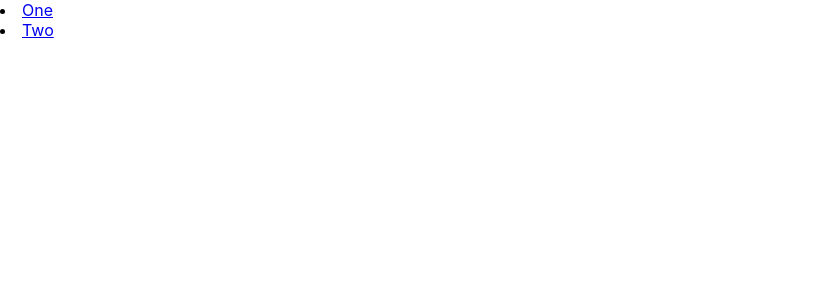
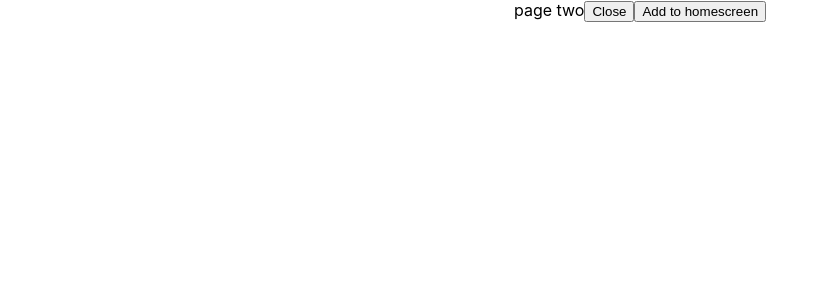
Before and after one commit to amymc/pwa-test, a React (Create React App) app: page /pagetwo in a window 1280 px wide. Before the commit this address had no page. Shown: the top 300 px of the page, without its empty margins (0-829 px from the left). Built offline with nearby package versions, Linux system fonts and the light colour scheme.

Commit message:
only show page2

```diff
--- a/src/App.js
+++ b/src/App.js
@@ -28,13 +28,21 @@
 import React, { Suspense } from "react";
 import { HashRouter as Router, Routes, Route, Link } from "react-router-dom";
 
-const Page1 = React.lazy(() => import("./Page"));
+const standalone = window.matchMedia("(display-mode: standalone)");
+
+let Page1;
+if (standalone) {
+  Page1 = React.lazy(() => import("./Page"));
+}
 const Page2 = React.lazy(() => import("./Page2"));
 
 function App() {
   return (
     <div>
       <Suspense fallback={<div>Loading...</div>}>
+        {standalone ? (
+          <Page2 />
+        ) : (
           <Router>
             <li>
               <Link to="/pageone">One</Link>
@@ -47,6 +55,7 @@ function App() {
               <Route path="/pagetwo" element={<Page2 />} />
             </Routes>
           </Router>
+        )}
       </Suspense>
     </div>
   );
--- a/src/useAddToHomescreenPrompt.js
+++ b/src/useAddToHomescreenPrompt.js
@@ -19,7 +19,6 @@ export function useAddToHomescreenPrompt() {
       e.preventDefault();
       setState(e);
     };
-    debugger;
 
     window.addEventListener("beforeinstallprompt", ready);
 
```
Also changed, not shown: public/manifest.json. Lines whose indentation alone changed are shown as unchanged.
